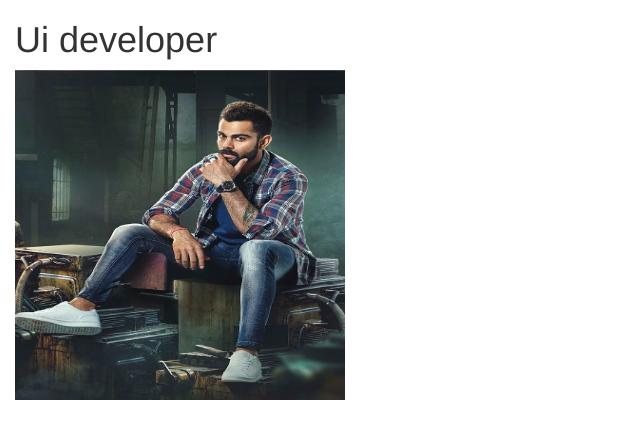
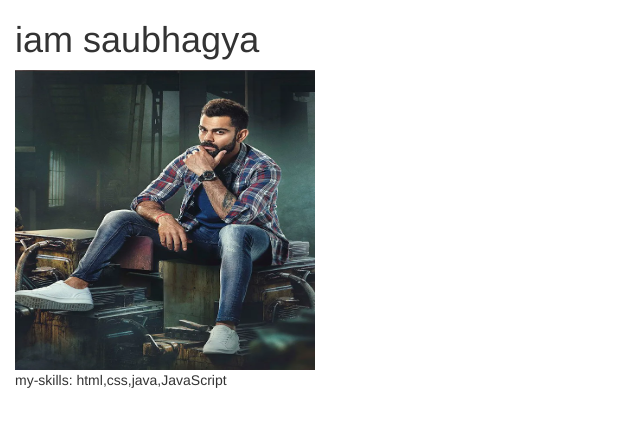
Before and after one commit to Saubhagyamekap/ui-protfolio, a plain HTML site: page index.html in a window 1280 px wide. Shown: the whole page, without its empty margins (0-640 px from the left). Drawn offline with nearby package versions, Linux system fonts and the light colour scheme.

Commit message:
version3
paragraph updated

```diff
--- a/index.html
+++ b/index.html
@@ -4,7 +4,8 @@
     <meta charset="UTF-8">
     <meta name="viewport" content="width=device-width, initial-scale=1.0">
     <title>Document</title>
-    <link rel="stylesheet" href="https://cdn.jsdelivr.net/npm/bootstrap@3.3.7/dist/css/bootstrap.min.css" integrity="sha384-BVYiiSIFeK1dGmJRAkycuHAHRg32OmUcww7on3RYdg4Va+PmSTsz/K68vbdEjh4u" crossorigin="anonymous">
+    <!-- Latest compiled and minified CSS -->
+<link rel="stylesheet" href="https://cdn.jsdelivr.net/npm/bootstrap@3.3.7/dist/css/bootstrap.min.css" integrity="sha384-BVYiiSIFeK1dGmJRAkycuHAHRg32OmUcww7on3RYdg4Va+PmSTsz/K68vbdEjh4u" crossorigin="anonymous">
 
 <!-- Optional theme -->
 <link rel="stylesheet" href="https://cdn.jsdelivr.net/npm/bootstrap@3.3.7/dist/css/bootstrap-theme.min.css" integrity="sha384-rHyoN1iRsVXV4nD0JutlnGaslCJuC7uwjduW9SVrLvRYooPp2bWYgmgJQIXwl/Sp" crossorigin="anonymous">
@@ -12,10 +13,10 @@
 <!-- Latest compiled and minified JavaScript -->
 <script src="https://cdn.jsdelivr.net/npm/bootstrap@3.3.7/dist/js/bootstrap.min.js" integrity="sha384-Tc5IQib027qvyjSMfHjOMaLkfuWVxZxUPnCJA7l2mCWNIpG9mGCD8wGNIcPD7Txa" crossorigin="anonymous"></script>
 </head>
-<body class="container-fluid">
-    <h1>Ui developer</h1>
-    <img src="public/image/menfashion.jpg" width="330px" height="330px">
-
+<body  class="container-fluid">
+    <h1>iam saubhagya</h1>
+    <img src="public/image/menfashion.jpg" width="300" height="300">
+    <p>my-skills: html,css,java,JavaScript</p>
 
 </body>
 </html>
```
